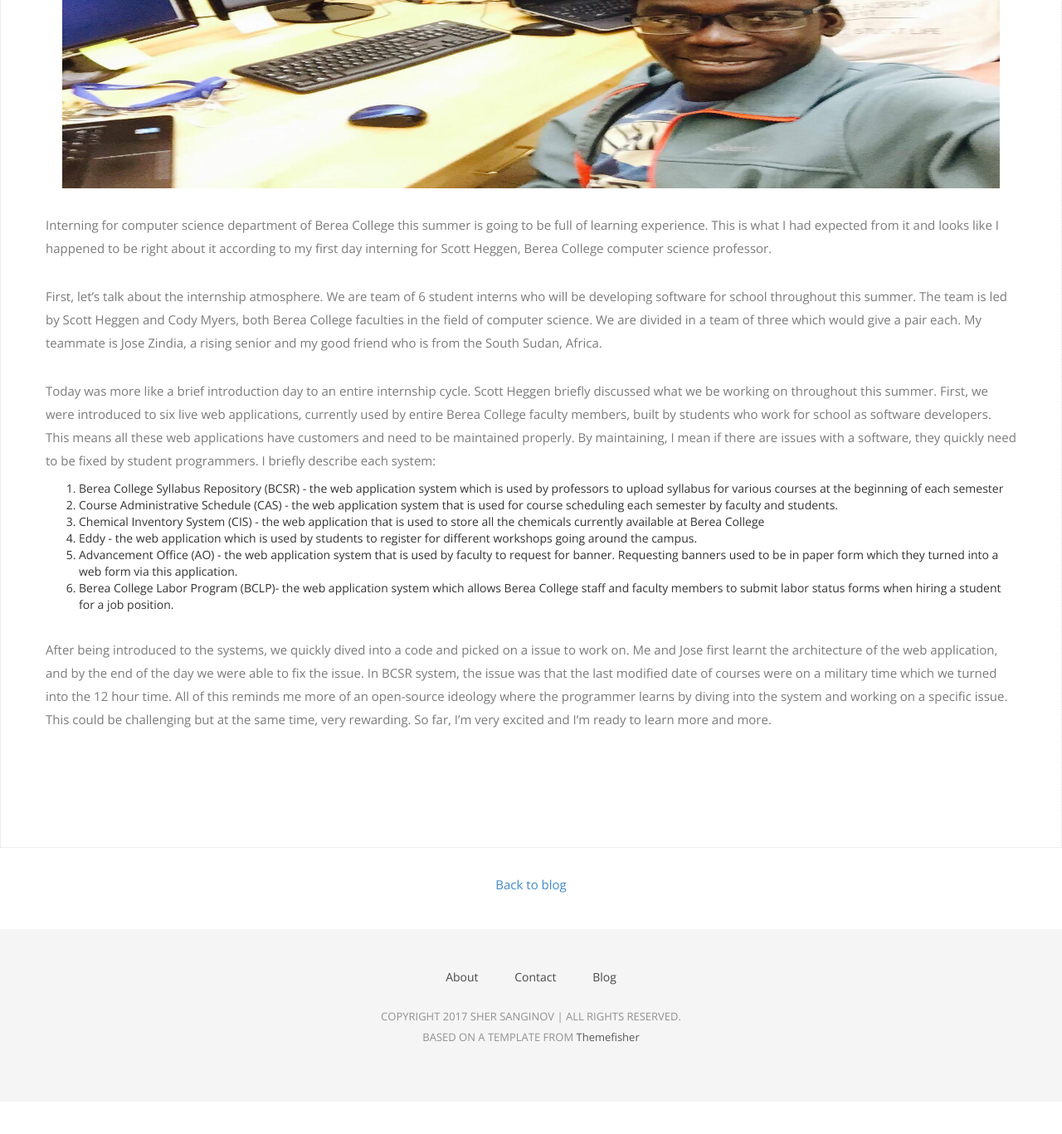
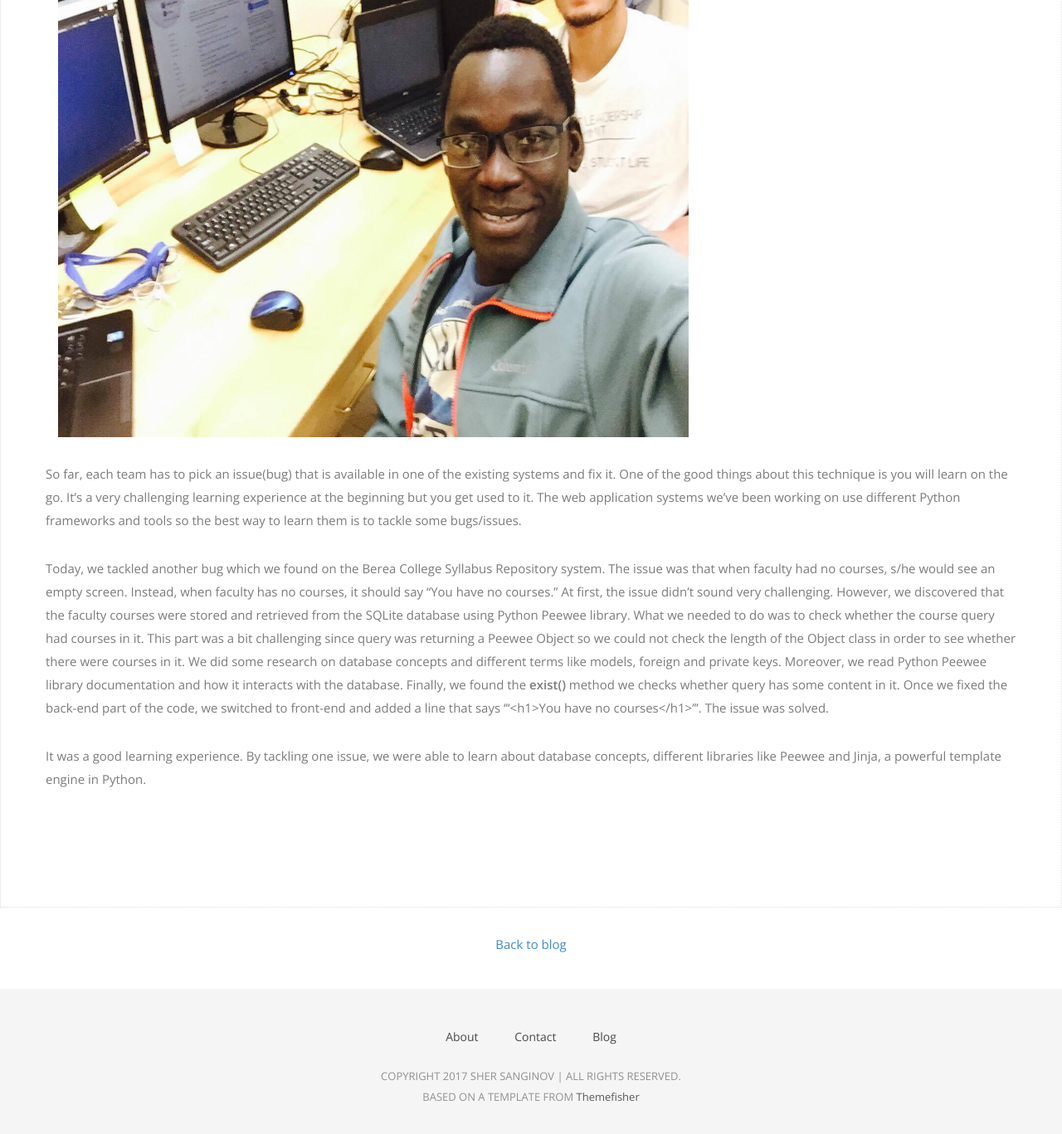
Before and after one commit to sanginovs/personal-website, a Jekyll site: the page built from _posts/2017-06-13-day_second.md, in a window 1280 px wide and 1400 px high, scrolled down 573 px. Shown: the top 1367 px of the window at 83% size. Built offline with Jekyll 4.4.1, drawn with Linux system fonts in a browser that asks for light colours; nearby versions of some CDN libraries; some web fonts are replaced; before the commit the page ends 1901 px from its top, so only the background shows below that; some of the changed text lies outside the part shown.

Commit message:
added blog post

```diff
--- a/_posts/2017-06-13-day_second.md
+++ b/_posts/2017-06-13-day_second.md
@@ -1,24 +1,14 @@
 ---
 layout: post
-title: "Internship: Day 1"
+title: "Internship: Day 2"
 author: "Sher Sanginov"
 ---
 
 
-<img class="img-responsive" src="/assets/img/intern2.jpg" alt="Drawing" style="width: 1200px; height: 400px; display: block; margin-left: -20px; margin-right: auto; ">
+<img class="img-responsive" src="/assets/img/intern2.jpg" alt="Drawing" style="width: 800px; height: 700px; display: block; margin-left: -25px; margin-right: auto; ">
 
+So far, each team has to pick an issue(bug) that is available in one of the existing systems and fix it. One of the good things about this technique is you will learn on the go. It's a very challenging learning experience at the beginning but you get used to it. The web application systems we've been working on use different Python frameworks and tools so the best way to learn them is to tackle some bugs/issues.
 
-Interning for computer science department of Berea College this summer is going to be full of learning experience. This is what I had expected from it and looks like I happened to be right about it according to my first day interning for Scott Heggen, Berea College computer science professor.
+Today, we tackled another bug which we found on the Berea College Syllabus Repository system. The issue was that when faculty had no courses, s/he would see an empty screen. Instead, when faculty has no courses, it should say "You have no courses." At first, the issue didn't sound very challenging. However, we discovered that the faculty courses were stored and retrieved from the SQLite database using Python Peewee library. What we needed to do was to check whether the course query had courses in it. This part was a bit challenging since query was returning a Peewee Object  so we could not check the length of the Object class in order to see whether there were courses in it. We did some research on database concepts and different terms like models, foreign and private keys. Moreover, we read Python Peewee library documentation and how it interacts with the database. Finally, we found the <b> exist() </b> method we checks whether query has some content in it. Once we fixed the back-end part of the code, we switched to front-end and added a line that says '''{{if courses==None}}<h1>You have no courses</h1>'''. The issue was solved.
 
-First, let's talk about the internship atmosphere. We are team of 6 student interns who will be developing software for school throughout this summer. The team is led by Scott Heggen and Cody Myers, both Berea College faculties in the field of computer science. We are divided in a team of three which would give a pair each. My teammate is Jose Zindia, a rising senior and my good friend who is from the South Sudan, Africa.
-
-Today was more like a brief introduction day to an entire internship cycle. Scott Heggen briefly discussed what we be working on throughout this summer. First, we were introduced to six live web applications, currently used by entire Berea College faculty members, built by students who work for school as software developers. This means all these web applications have customers and need to be maintained properly. By maintaining, I mean if there are issues with a software, they quickly need to be fixed by student programmers. I briefly describe each system:
-1. Berea College Syllabus Repository (BCSR) - the web application system which is used by professors to upload syllabus for various courses at the beginning of each semester
-2. Course Administrative Schedule (CAS) - the web application system that is used for course scheduling each semester by faculty and students.
-3. Chemical Inventory System (CIS) - the web application that is used to store all the chemicals currently available at Berea College
-4. Eddy - the web application which is used by students to register for different workshops going around the campus.
-5. Advancement Office (AO) - the web application system that is used by faculty to request for banner. Requesting banners used to be in paper form which they turned into a web form via this application.
-6. Berea College Labor Program (BCLP)- the web application system which allows Berea College staff and faculty members to submit labor status forms when hiring a student for a job position.
-
-
-After being introduced to the systems, we quickly dived into a code and picked on a issue to work on. Me and Jose first learnt the architecture of the web application, and by the end of the day we were able to fix the issue. In BCSR system, the issue was that the last modified date of courses were on a military time which we turned into the 12 hour time. All of this reminds me more of an open-source ideology where the programmer learns by diving into the system and working on a specific issue. This could be challenging but at the same time, very rewarding. So far, I'm very excited and I'm ready to learn more and more.
+It was a good learning experience. By tackling one issue, we were able to learn about database concepts, different libraries like Peewee and Jinja, a powerful template engine in Python.
```
